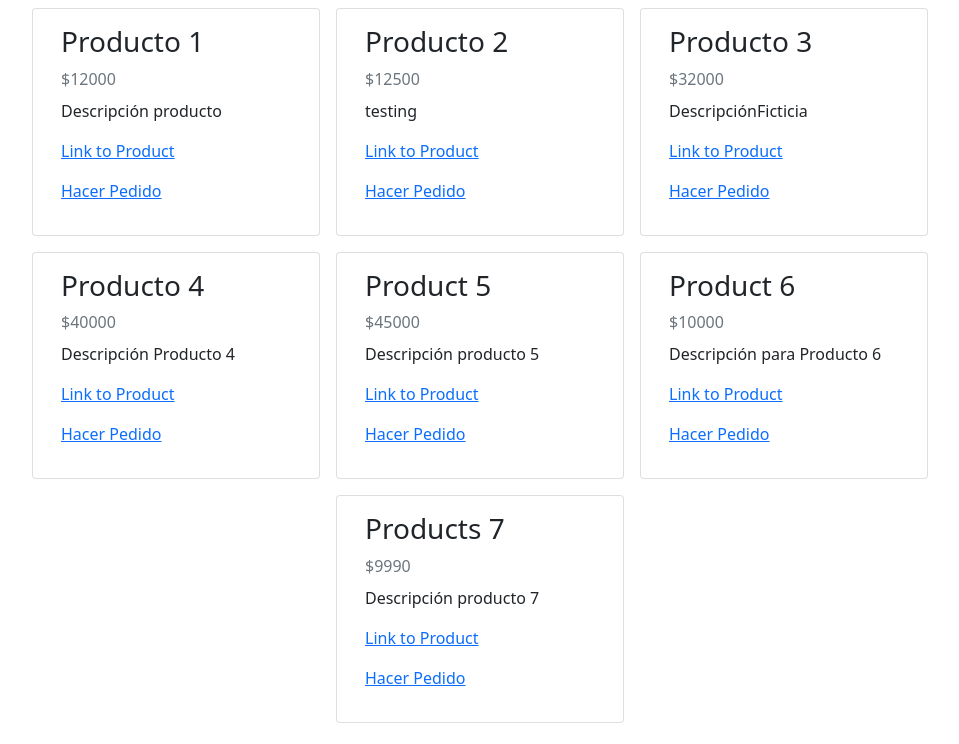
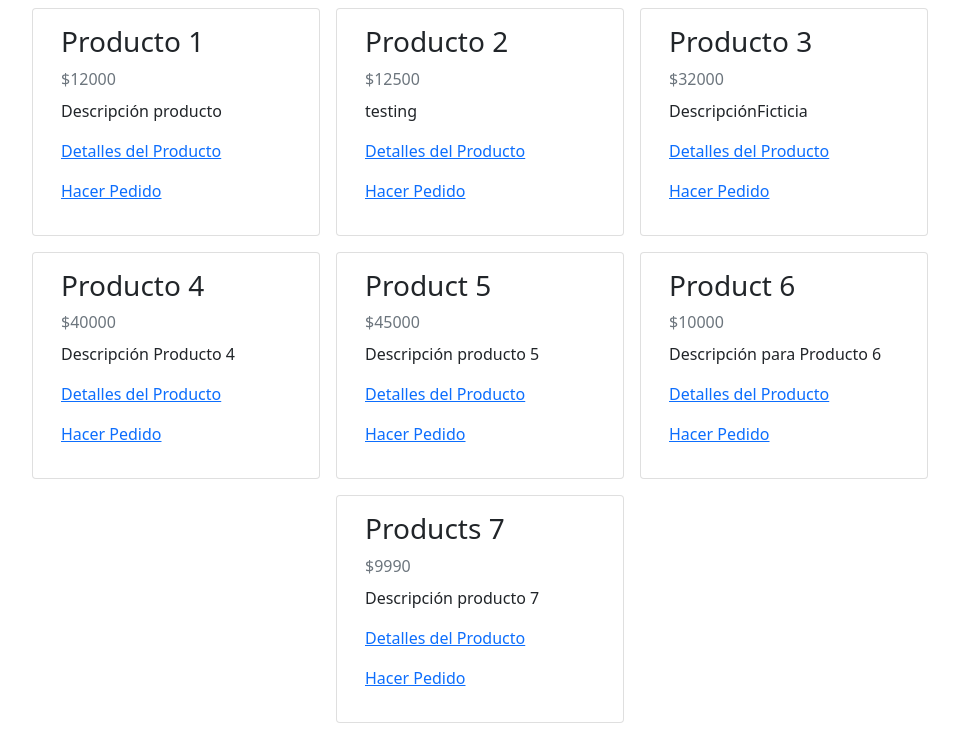
Before and after one commit to Leopizarro/OrderManager-Django, a Django app: page / in a window 1280 px wide. Shown: the part 56-800 px from the top of the page, without its empty margins (160-1119 px from the left). Run offline with Django 3.2, Linux system fonts and the light colour scheme; a user stored in the database is signed in; data comes from the database, SQL or seed files in the repository; both versions use the stored data as it was after the commit; some libraries are stand-ins or nearby versions.

Commit message:
Changed some text in html files

```diff
--- a/src/products/templates/products/products_list.html
+++ b/src/products/templates/products/products_list.html
@@ -9,7 +9,7 @@
         <h3>{{instance.title}}</h3>
         <p class="mb-2 text-muted">${{instance.price}}</p>
         <p>{{instance.description}}</p>
-        <p><a href='{{ instance.get_absolute_url }}'>Link to Product</a></p>
+        <p><a href='{{ instance.get_absolute_url }}'>Detalles del Producto</a></p>
         <p><a href="{% url 'create_order' userid instance.id %}">Hacer Pedido</a></p>
     </div>
 
```
Also changed, not shown: src/db.sqlite3.
